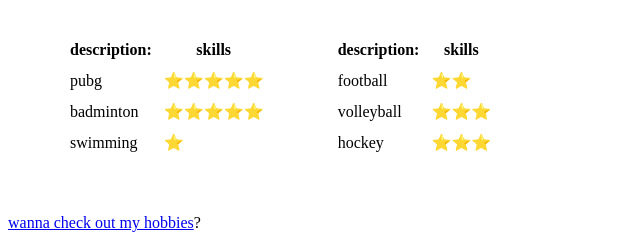
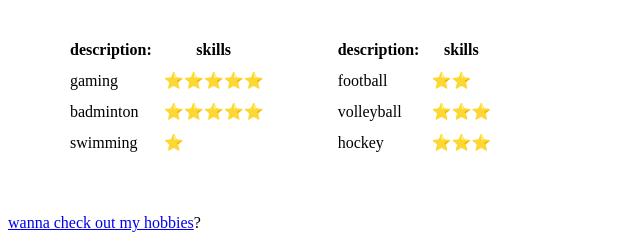
Before and after one commit to kartikey09/cv, a plain HTML site: page index.html in a window 1280 px wide. Shown: the part 507-747 px from the top of the page, 0-640 px from the left. Drawn offline with Linux system fonts and the light colour scheme.

Commit message:
Update index.html

```diff
--- a/index.html
+++ b/index.html
@@ -57,7 +57,8 @@
         <th>skills</th>
       </tr>
       <tr>
-        <td>pubg</td>
+        <td>gaming
+        </td>
         <td>⭐⭐⭐⭐⭐</td>
       </tr>
         <tr>
```
